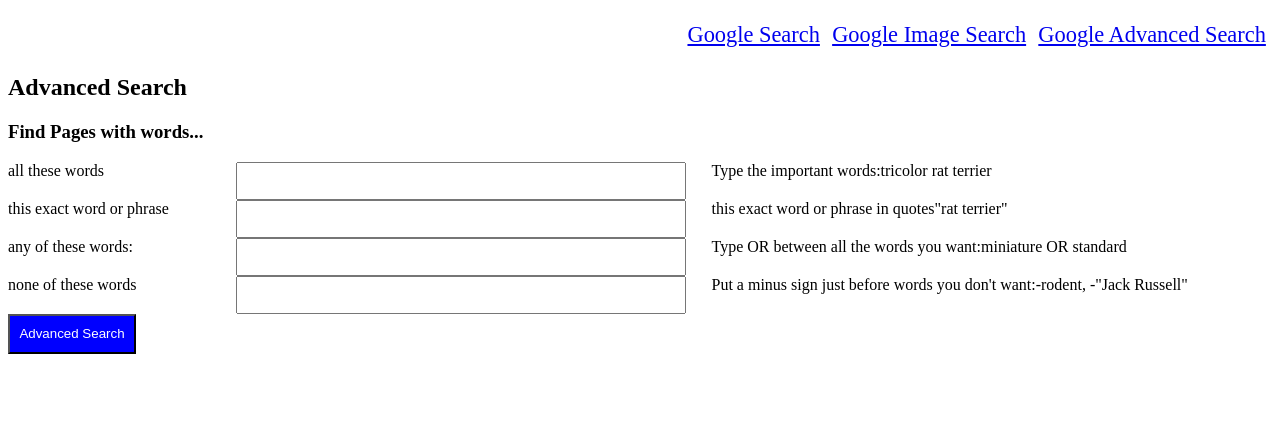
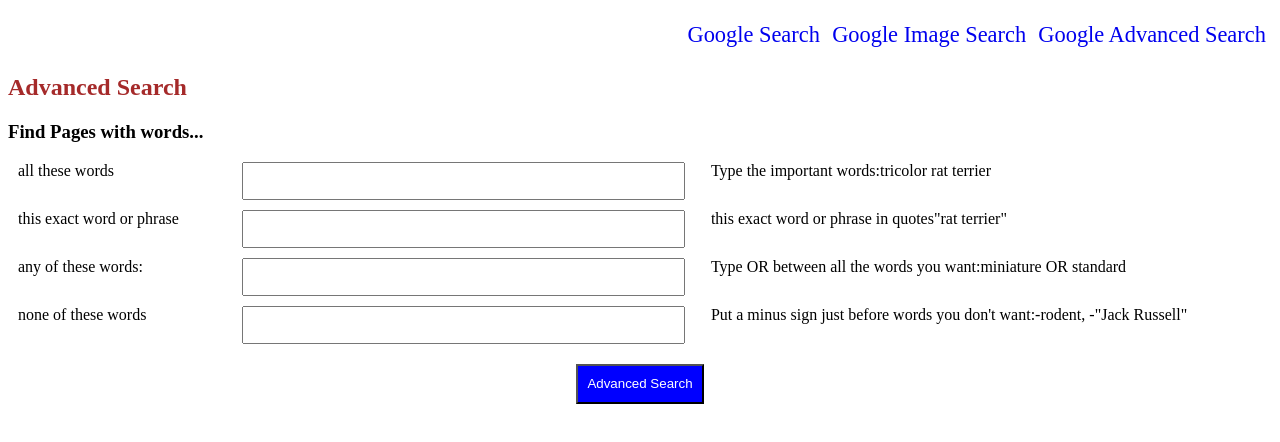
Before and after one commit to samridhikansal/google_search_page, a plain HTML site: page advance.html in a window 1280 px wide. Drawn offline with Linux system fonts and the light colour scheme.

Commit message:
Final Version

```diff
--- a/advance.html
+++ b/advance.html
@@ -16,33 +16,36 @@
         </ul>
     </nav>
     <div>
-        <h2>Advanced Search</h2>
+        <h2 style="color: brown;">Advanced Search</h2>
         <h3>Find Pages with words...</h3>
     </div>
     <form action="https://www.google.ca/search">
 
-        <div class="row">
+        <div class="row margin">
             <label  for = "all" class="label">all these words</label>
             <input type="text"id = "all" class="adv_text" name = "as_q"/>
             <div style="margin-left: 2vw;">Type the important words:</div><span>tricolor rat terrier</span>
         </div>
-        <div class="row">
+        <div class="row margin">
             <label for = "exact" class="label">this exact word or phrase</label>
             <input type="text" id = "exact" class="adv_text" name = "as_epq"/>
             <div style="margin-left: 2vw;">this exact word or phrase in quotes
             </div><span> "rat terrier"</span>
         </div>
-        <div class="row">
+        <div class="row margin">
             <label for = "any" class="label">any of these words:</label>
             <input type="text" id=" any" class="adv_text" name = "as_oq"/>
             <div style="margin-left: 2vw;">Type OR between all the words you want:</div><span> miniature OR standard</span>
         </div >
-        <div class= "row">
+        <div class= "row margin">
             <label for = "any" class="label">none of these words</label>
             <input type="text" id = "none" class="adv_text" name = "as_eq"/>
             <div style="margin-left: 2vw;">Put a minus sign just before words you don't want:  </div><span>-rodent, -"Jack Russell"</span>
         </div>
-        <button type="submit" class="adv_btn" value="advanced search">Advanced Search</button>
+        <div class="adv_btn_div margin">
+            <button type="submit" class="adv_btn margin" value="advanced search">Advanced Search</button>
+        </div>
+
 
     </form>
 </body>
--- a/style.css
+++ b/style.css
@@ -9,6 +9,9 @@
     font-size: 1.4rem;
 }
 
+a{
+    text-decoration: none;
+}
 .form_div{
     display: flex;
     flex-direction: column;
@@ -76,3 +79,9 @@
 .margin{
     margin: 10px;
 }
+
+.adv_btn_div{
+    display: flex;
+    justify-content: center;
+
+}
```
